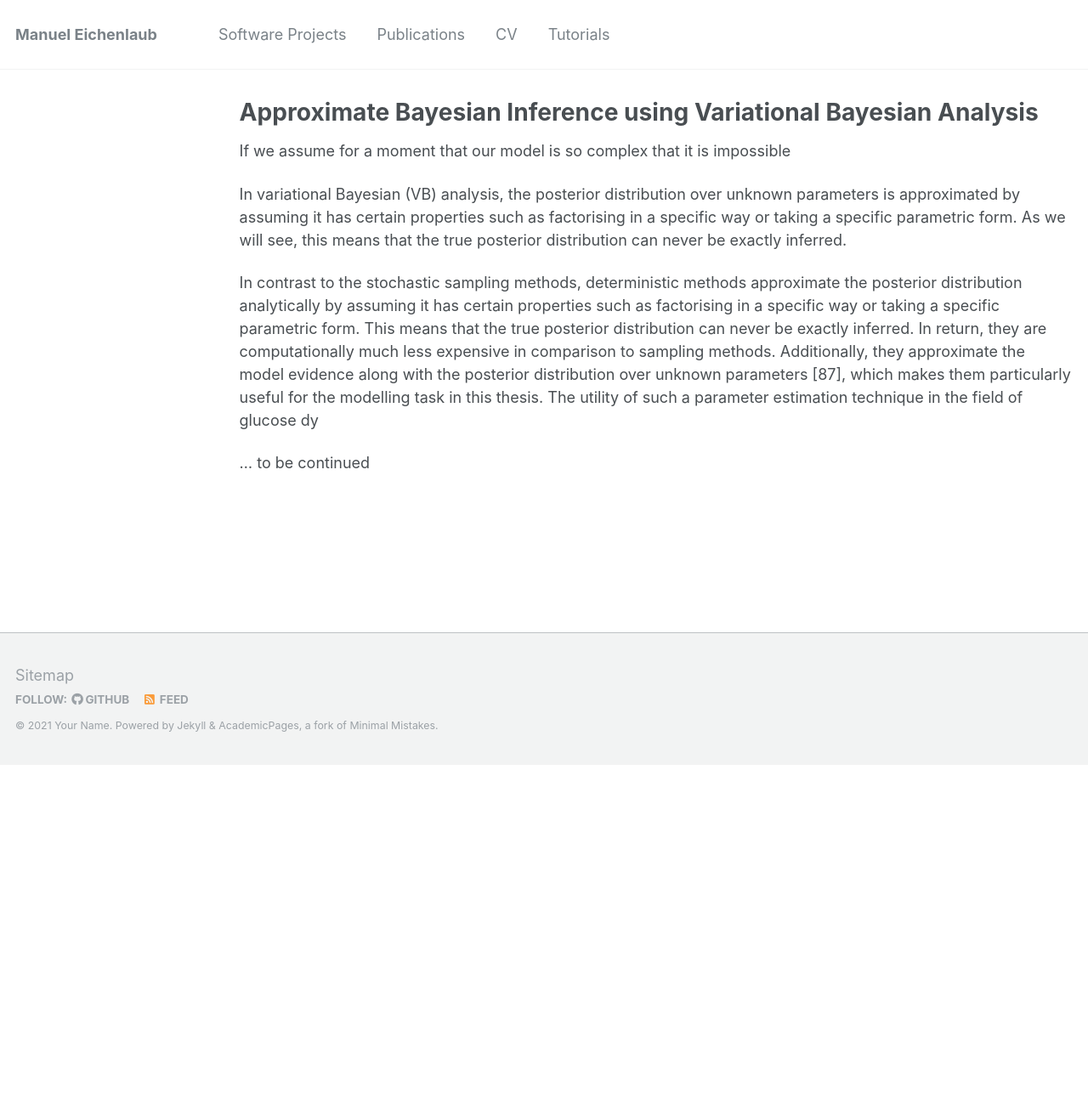
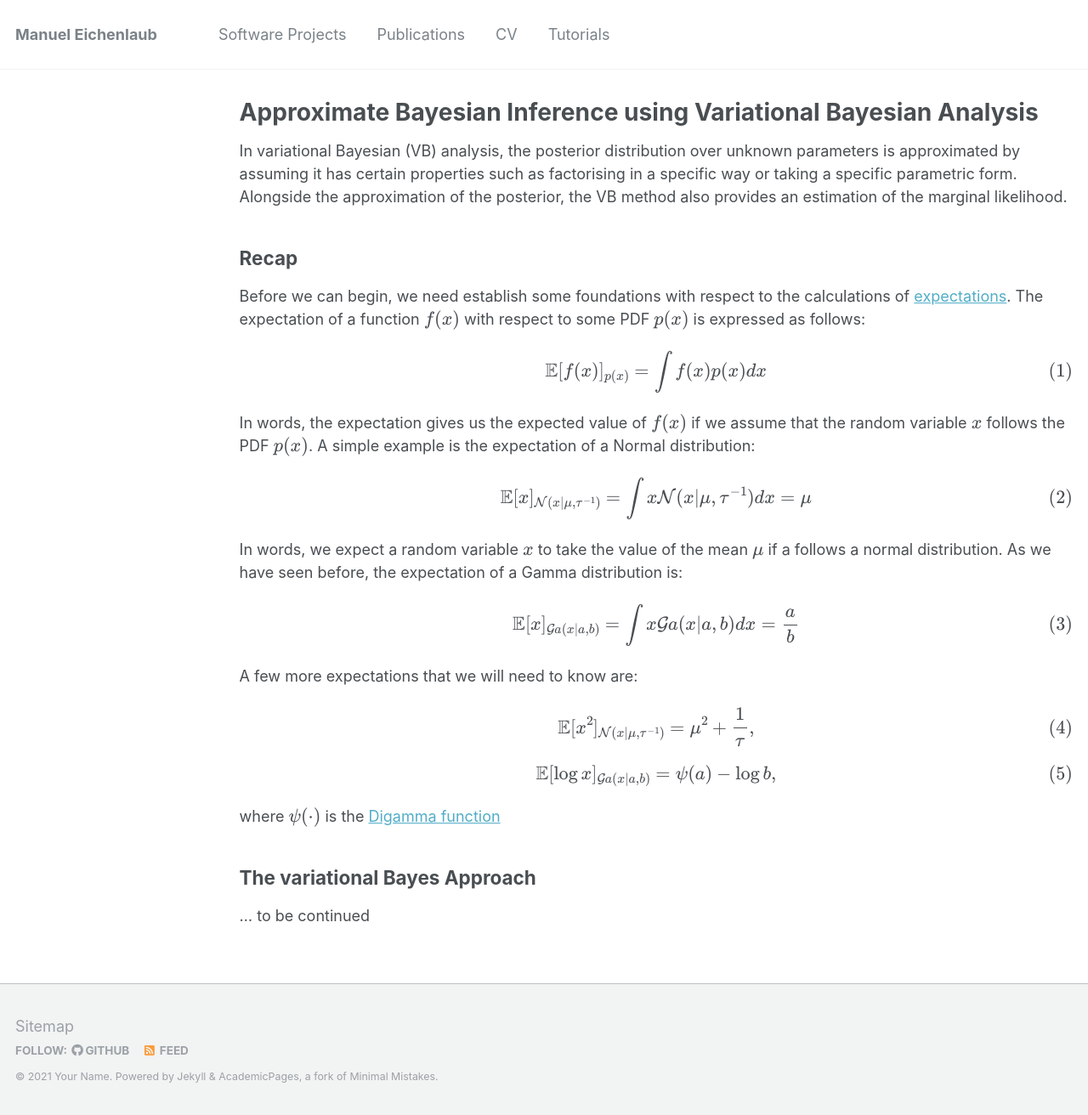
Before and after one commit to manueich/manueich.github.io, a Jekyll site: the page built from _pages/Bayesian_Inference/BI_VB.md, in a window 1280 px wide. Shown: the whole page at 85% size. Built offline with Jekyll 4.4.1, drawn with Linux system fonts in a browser that asks for light colours; formulas are drawn with MathJax 3; before the commit the page ends 900 px from its top, so only the background shows below that.

Commit message:
Update BI_VB.md

```diff
--- a/_pages/Bayesian_Inference/BI_VB.md
+++ b/_pages/Bayesian_Inference/BI_VB.md
@@ -5,20 +5,32 @@ excerpt: "Tutorial on Approximate Bayesian Inference"
 author_profile: false
 ---
 
-If we assume for a moment that our model is so complex that it is impossible
+In variational Bayesian (VB) analysis, the posterior distribution over unknown parameters is approximated by assuming it has certain properties such as factorising in a specific way or taking a specific parametric form. Alongside the approximation of the posterior, the VB method also provides an estimation of the marginal likelihood.
 
+## Recap
 
-In variational Bayesian (VB) analysis, the posterior distribution over unknown parameters is approximated by assuming it has certain properties such as factorising in a specific way or taking a specific parametric form. As we will see, this means that the true posterior distribution can never be exactly inferred.
+Before we can begin, we need establish some foundations with respect to the calculations of [expectations](https://en.wikipedia.org/wiki/Expected_value). The expectation of a function $f(x)$ with respect to some PDF $p(x)$ is expressed as follows:
 
+$$\mathbb{E}[f(x)]_{p(x)}=\int f(x)p(x)dx$$
 
-In contrast to the stochastic sampling methods, deterministic methods approximate
-the posterior distribution analytically by assuming it has certain properties such as
-factorising in a specific way or taking a specific parametric form. This means that the
-true posterior distribution can never be exactly inferred. In return, they are computationally
-much less expensive in comparison to sampling methods. Additionally, they
-approximate the model evidence along with the posterior distribution over unknown
-parameters [87], which makes them particularly useful for the modelling task in this
-thesis. The utility of such a parameter estimation technique in the field of glucose dy
+In words, the expectation gives us the expected value of $f(x)$ if we assume that the random variable $x$ follows the PDF $p(x)$. A simple example is the expectation of a Normal distribution:
+
+$$\mathbb{E}[x]_{\mathcal{N}(x|\mu,\tau^{-1})}=\int x\mathcal{N}(x|\mu,\tau^{-1})dx=\mu$$
+
+In words, we expect a random variable $x$ to take the value of the mean $\mu$ if a follows a normal distribution. As we have seen before, the expectation of a Gamma distribution is:
+
+$$\mathbb{E}[x]_{\mathcal{Ga}(x|a,b)}=\int x\mathcal{Ga}(x|a,b)dx=\frac{a}{b}$$
+
+A few more expectations that we will need to know are:
+
+$$\mathbb{E}[x^2]_{\mathcal{N}(x|\mu,\tau^{-1})}=\mu^2+\frac{1}{\tau},$$
+
+$$\mathbb{E}[\log x]_{\mathcal{Ga}(x|a,b)}=\psi(a)-\log b,$$
+
+where $\psi(\cdot)$ is the [Digamma function](https://en.wikipedia.org/wiki/Digamma_function)
+
+## The variational Bayes Approach
+
 
 
 
```
